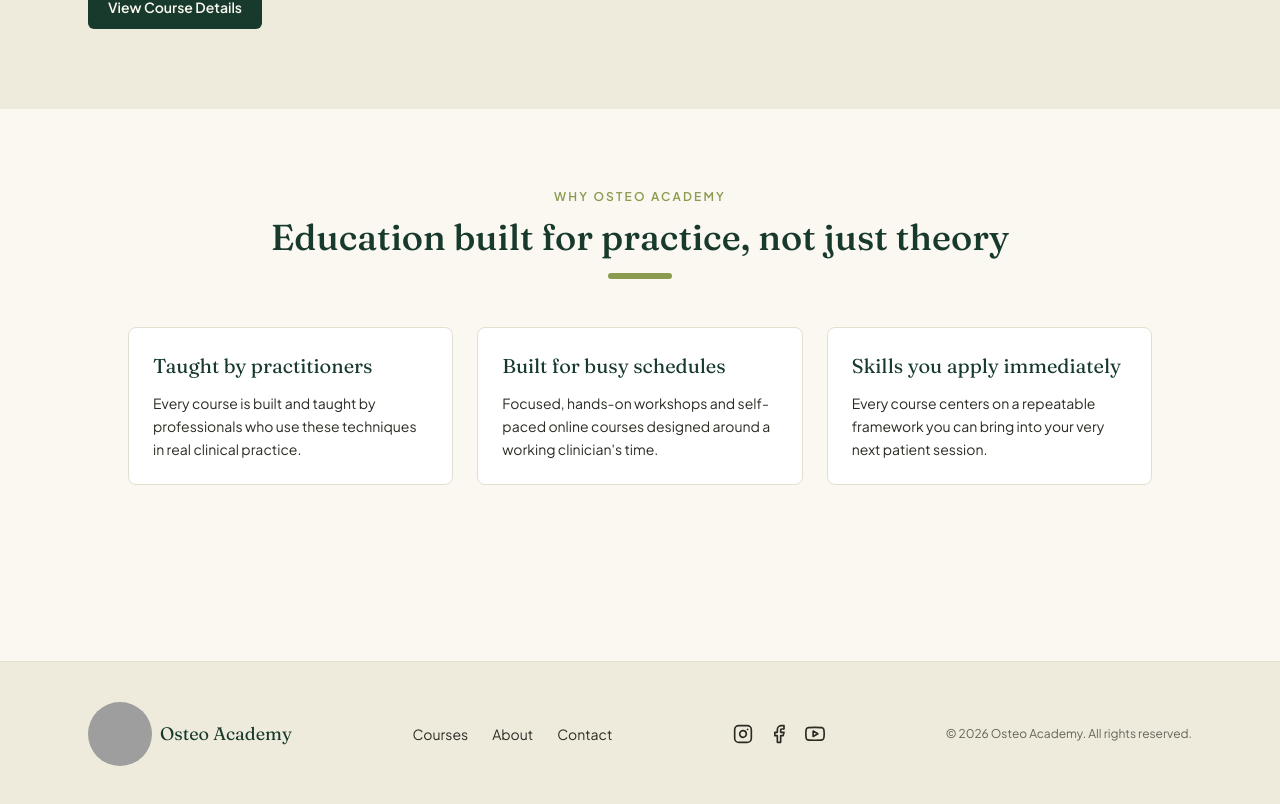
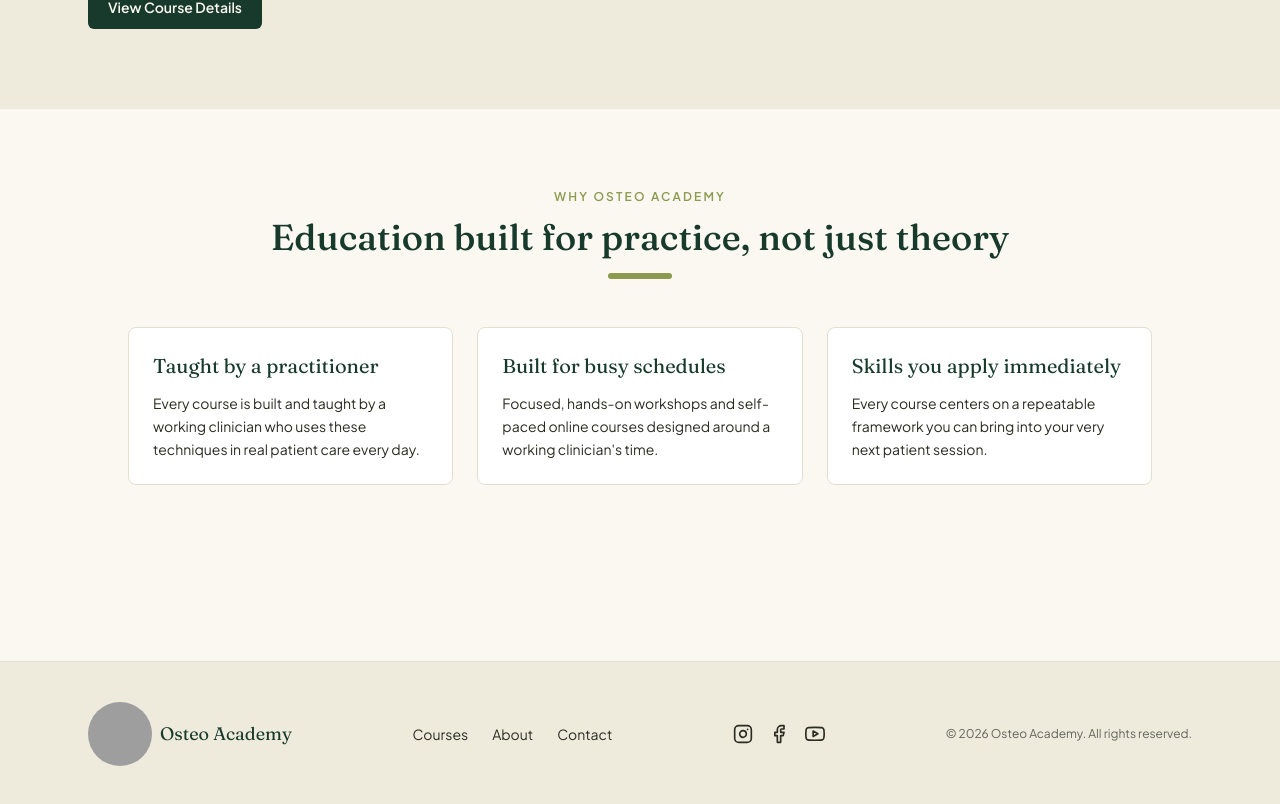
Before and after one commit to xyncosam/osteoacademy, a Next.js app: page / in a window 1280 px wide. Shown: the part 1496-2300 px from the top of the page. Built offline with nearby package versions, Linux system fonts and the light colour scheme; grey boxes are pictures that could not be loaded.

Commit message:
content: use singular phrasing for the 'taught by a practitioner' value prop
Only one instructor teaches this course, so 'practitioners'/'professionals'
overstated it.

```diff
--- a/components/home/ValueProps.tsx
+++ b/components/home/ValueProps.tsx
@@ -3,7 +3,7 @@ import { SectionHeading } from '@/components/ui/SectionHeading'
 import { Card } from '@/components/ui/Card'
 
 const VALUE_PROPS = [
-  { title: 'Taught by practitioners', body: 'Every course is built and taught by professionals who use these techniques in real clinical practice.' },
+  { title: 'Taught by a practitioner', body: 'Every course is built and taught by a working clinician who uses these techniques in real patient care every day.' },
   { title: 'Built for busy schedules', body: "Focused, hands-on workshops and self-paced online courses designed around a working clinician's time." },
   { title: 'Skills you apply immediately', body: 'Every course centers on a repeatable framework you can bring into your very next patient session.' },
 ]
```
